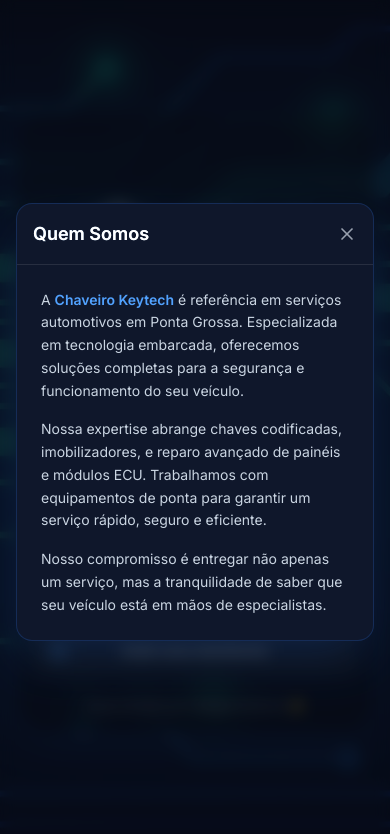
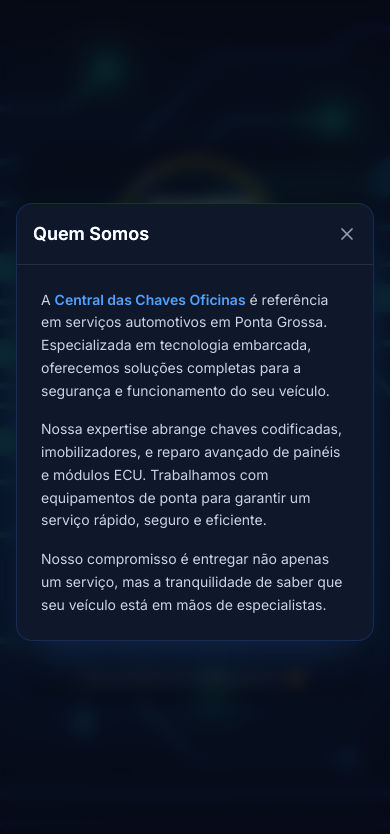
Before and after one commit to Cortelete/chaveirokeytech, a React (Vite) app: page / in a window 390 px wide. Both pictures are taken after a click on the element 194 px from the left and 256 px from the top of the page. Shown: the top 834 px of the page. Built offline with nearby package versions, Linux system fonts and the light colour scheme.

Commit message:
refactor: rename brand to Central das Chaves Oficinas
Update site branding, contact messages, and location details to reflect the business transition. Reduced logo size for better mobile layout.

```diff
--- a/index.html
+++ b/index.html
@@ -3,24 +3,24 @@
   <head>
     <meta charset="UTF-8" />
     <meta name="viewport" content="width=device-width, initial-scale=1.0" />
-    <title>Chaveiro Keytech | Especialista Automotivo</title>
+    <title>Central das Chaves Oficinas | Especialista Automotivo</title>
 
     <!-- SEO Meta Tags -->
-    <meta name="description" content="Chaveiro Keytech - Especialista em chaves codificadas, imobilizador, reparo de painel e ECU. Atendimento automotivo de luxo em Ponta Grossa/PR." />
-    <meta name="keywords" content="chaveiro, chaves codificadas, imobilizador, ECU, painel automotivo, Ponta Grossa, chaveiro automotivo" />
-    <meta name="author" content="Chaveiro Keytech" />
+    <meta name="description" content="Central das Chaves Oficinas - Especialista em chaves codificadas, imobilizador, reparo de painel e ECU. Atendimento automotivo especializado em Ponta Grossa/PR." />
+    <meta name="keywords" content="chaveiro, chaves codificadas, imobilizador, ECU, painel automotivo, Ponta Grossa, chaveiro automotivo, Central das Chaves Oficinas" />
+    <meta name="author" content="Central das Chaves Oficinas" />
 
     <!-- Open Graph / Facebook -->
     <meta property="og:type" content="website" />
     <meta property="og:url" content="https://www.instagram.com/chaveiro_keytech/" />
-    <meta property="og:title" content="Chaveiro Keytech | Elegância e Tecnologia" />
+    <meta property="og:title" content="Central das Chaves Oficinas | Elegância e Tecnologia" />
     <meta property="og:description" content="Especialista em chaves codificadas, imobilizador, reparo de painel e ECU. Atendimento automotivo especializado." />
     <meta property="og:image" content="/logo.png" />
 
     <!-- Twitter -->
     <meta property="twitter:card" content="summary_large_image" />
     <meta property="twitter:url" content="https://www.instagram.com/chaveiro_keytech/" />
-    <meta property="twitter:title" content="Chaveiro Keytech | Elegância e Tecnologia" />
+    <meta property="twitter:title" content="Central das Chaves Oficinas | Elegância e Tecnologia" />
     <meta property="twitter:description" content="Especialista em chaves codificadas, imobilizador, reparo de painel e ECU. Atendimento automotivo especializado." />
     <meta property="twitter:image" content="/logo.png" />
 
--- a/metadata.json
+++ b/metadata.json
@@ -1,6 +1,6 @@
 {
-  "name": "Chaveiro Keytech",
-  "description": "Site estilo link-na-bio elegante e moderno para o Chaveiro Keytech, com links de redes sociais, localização e contato via WhatsApp.",
+  "name": "Central das Chaves Oficinas",
+  "description": "Site estilo link-na-bio elegante e moderno para a Central das Chaves Oficinas, com links de redes sociais, localização e contato via WhatsApp.",
   "requestFramePermissions": [],
   "majorCapabilities": ["MAJOR_CAPABILITY_SERVER_SIDE_GEMINI_API"]
 }
--- a/src/App.tsx
+++ b/src/App.tsx
@@ -47,14 +47,14 @@
         {/* Profile Section */}
         <div className="flex flex-col items-center mb-4 sm:mb-8 relative">
           <motion.div
-            className={`w-64 h-64 sm:w-80 sm:h-80 rounded-full flex items-center justify-center cursor-pointer relative z-20 ${logoClicked ? "animate-[coin-spin_1s_ease-in-out_forwards]" : ""}`}
+            className={`w-44 h-44 sm:w-56 sm:h-56 rounded-full flex items-center justify-center cursor-pointer relative z-20 ${logoClicked ? "animate-[coin-spin_1s_ease-in-out_forwards]" : ""}`}
             onClick={handleLogoClick}
             whileHover={!logoClicked ? { scale: 1.05 } : {}}
           >
             {/* Using drop-shadow for transparent PNG/SVG glow effect */}
             <img
               src="/logo.png"
-              alt="Logo Chaveiro Keytech"
+              alt="Logo Central das Chaves Oficinas"
               className="w-full h-full object-contain drop-shadow-[0_0_15px_rgba(56,189,248,0.5)]"
             />
           </motion.div>
@@ -64,7 +64,7 @@
             initial={{ opacity: 0 }}
             animate={{ opacity: 1 }}
             transition={{ delay: 0.3 }}
-            className="relative z-30 -mt-8 sm:-mt-12 block text-xl sm:text-3xl font-tech font-bold tracking-tight text-center bg-gradient-to-r from-blue-400 via-sky-200 to-blue-400 bg-clip-text text-transparent animate-[gradient_4s_ease_infinite] bg-[length:200%_auto] hover:opacity-80 transition-opacity"
+            className="relative z-30 -mt-2 sm:-mt-3 block text-xl sm:text-3xl font-tech font-bold tracking-tight text-center bg-gradient-to-r from-blue-400 via-sky-200 to-blue-400 bg-clip-text text-transparent animate-[gradient_4s_ease_infinite] bg-[length:200%_auto] hover:opacity-80 transition-opacity"
             title="Opções de Contato"
           >
             (42) 99900-9200
--- a/src/components/AboutUsModal.tsx
+++ b/src/components/AboutUsModal.tsx
@@ -12,7 +12,9 @@
       <div className="space-y-4 text-slate-300 leading-relaxed text-sm sm:text-base">
         <p>
           A{" "}
-          <span className="text-blue-400 font-semibold">Chaveiro Keytech</span>{" "}
+          <span className="text-blue-400 font-semibold">
+            Central das Chaves Oficinas
+          </span>{" "}
           é referência em serviços automotivos em Ponta Grossa. Especializada em
           tecnologia embarcada, oferecemos soluções completas para a segurança e
           funcionamento do seu veículo.
--- a/src/components/DeveloperModal.tsx
+++ b/src/components/DeveloperModal.tsx
@@ -15,7 +15,7 @@
     e.preventDefault();
     if (!name.trim()) return;
 
-    const message = `Olá, vi o link da CHAVEIRO KEYTECH e quero um site igual!\nMeu nome é ${name}.`;
+    const message = `Olá, vi o link da Central das Chaves Oficinas e quero um site igual!\nMeu nome é ${name}.`;
     const encoded = encodeURIComponent(message);
     window.open(`https://wa.me/5541988710303?text=${encoded}`, "_blank");
     onClose();
--- a/src/components/LocationModal.tsx
+++ b/src/components/LocationModal.tsx
@@ -14,28 +14,28 @@
         <div className="flex items-start space-x-3 text-slate-300 bg-slate-800/50 p-4 rounded-xl border border-slate-700/50">
           <MapPin className="text-blue-400 mt-1 flex-shrink-0" size={20} />
           <p className="text-sm leading-relaxed">
-            Av. Gen. Carlos Cavalcanti, 2879
+            R. Franco Grilo, 274
             <br />
-            Uvaranas – Ponta Grossa/PR
+            Colonia Dona Luiza – Ponta Grossa/PR
             <br />
-            CEP: 85025-000
+            CEP: 84045-320
           </p>
         </div>
 
         <div className="rounded-xl overflow-hidden shadow-lg shadow-blue-500/10 border border-slate-700">
           <iframe
-            src="https://www.google.com/maps/embed?pb=!1m18!1m12!1m3!1d3613.26421653804!2d-50.123187699999995!3d-25.092915899999998!2m3!1f0!2f0!3f0!3m2!1i1024!2i768!4f13.1!3m3!1m2!1s0x94e81b08c9ef7729%3A0x434e773c7daba616!2sChaveiro%20Keytech%20Automotiva!5e0!3m2!1spt-BR!2sbr!4v1782398758269!5m2!1spt-BR!2sbr"
+            src="https://www.google.com/maps/embed?pb=!1m18!1m12!1m3!1d3612.4055212914523!2d-50.157986699999995!3d-25.1219774!2m3!1f0!2f0!3f0!3m2!1i1024!2i768!4f13.1!3m3!1m2!1s0x94e81b035e463ca1%3A0xf7362b42da38da2b!2sChaveiro%20Central%20das%20Chaves%20Oficinas!5e0!3m2!1spt-BR!2sbr!4v1790083354468!5m2!1spt-BR!2sbr"
             className="w-full h-48 sm:h-64"
             style={{ border: 0 }}
             allowFullScreen={false}
             loading="lazy"
-            referrerPolicy="no-referrer-when-downgrade"
+            referrerPolicy="strict-origin-when-cross-origin"
             title="Google Maps Location"
           ></iframe>
         </div>
 
         <a
-          href="https://maps.google.com/?q=Chaveiro+Keytech+Automotiva"
+          href="https://www.google.com/maps/search/?api=1&query=R.+Franco+Grilo,+274+-+Colonia+Dona+Luiza,+Ponta+Grossa+-+PR,+84045-320"
           target="_blank"
           rel="noopener noreferrer"
           className="flex w-full items-center justify-center bg-slate-800 text-blue-400 font-medium rounded-lg px-4 py-3 hover:bg-slate-700 hover:text-blue-300 transition-all border border-blue-500/30 active:scale-[0.98]"
--- a/src/components/ReviewModal.tsx
+++ b/src/components/ReviewModal.tsx
@@ -18,7 +18,7 @@
     setRating(selectedRating);
     if (selectedRating === 5) {
       window.open(
-        "https://search.google.com/local/writereview?placeid=ChIJKXfvyQgb6JQRFqarfTx3TkM",
+        "https://search.google.com/local/writereview?placeid=ChIJoTxGXgMb6JQRK9o42kIrNvc",
         "_blank",
       );
       onClose();
@@ -70,7 +70,7 @@
             className="flex flex-col items-center py-6 space-y-6"
           >
             <p className="text-slate-300 text-center font-medium">
-              Como foi sua experiência com a Keytech?
+              Como foi sua experiência com a Central das Chaves Oficinas?
             </p>
             <div className="flex space-x-2">
               {[1, 2, 3, 4, 5].map((star) => (
```
Also changed, not shown: public/logo.png.
